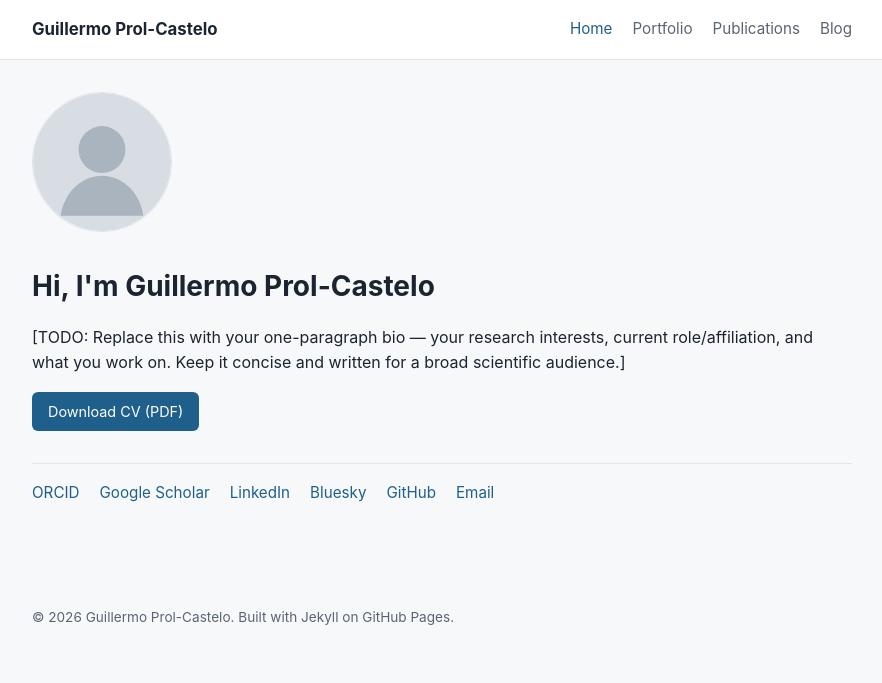
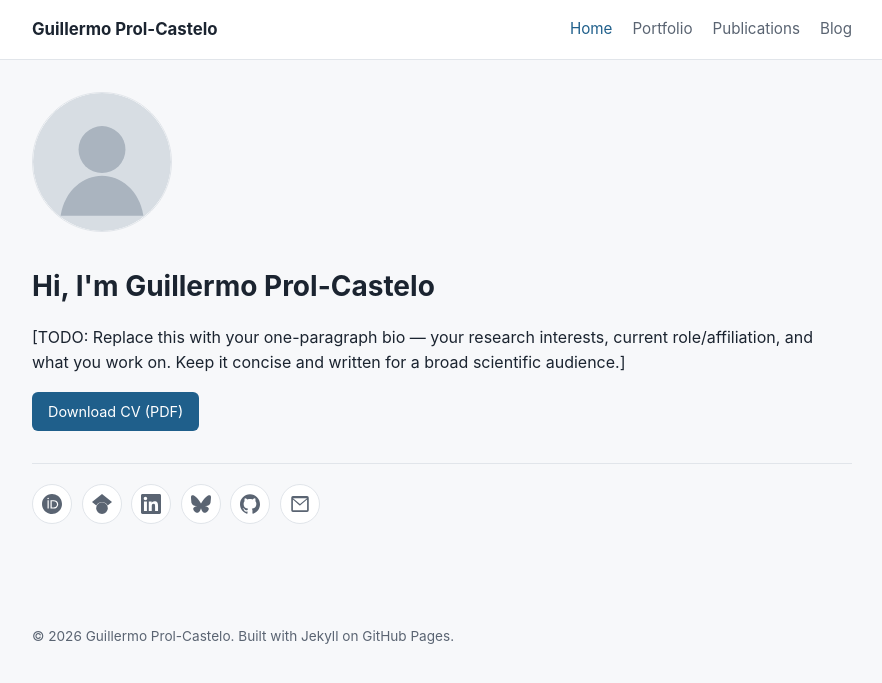
Before and after one commit to gprolcastelo/gpcastelo.github.io, a Jekyll site: the page built from index.md, in a window 1280 px wide. Shown: the top 683 px of the page, without its empty margins (198-1080 px from the left). Built offline with Jekyll 4.4.1, drawn with Linux system fonts in a browser that asks for light colours.

Commit message:
Fix broken tab links and add icon-based quick links
The global permalink config in _config.yml was setting Jekyll's
site-wide permalink_style, which silently turned portfolio.html,
publications.html, and blog.html into portfolio/index.html,
publications/index.html, and blog/index.html — while the nav still
linked to the old .html paths, causing 404s on every tab but Home.
Scope the custom permalink to posts only via front-matter defaults
instead.

Also explicitly disable the theme (github-pages defaults to
jekyll-theme-primer when none is set), which was generating an
unused assets/css/style.css.

Replace the text quick links on the home page with circular icon
buttons (ORCID, Google Scholar, LinkedIn, Bluesky, GitHub, email),
using inline SVG brand icons and accessible labels.

```diff
--- a/_config.yml
+++ b/_config.yml
@@ -4,10 +4,9 @@ url: "https://gpcastelo.github.io"
 baseurl: ""
 
 markdown: kramdown
+theme: null
 plugins:
   - jekyll-feed
-
-permalink: /blog/:title/
 
 defaults:
   - scope:
@@ -15,6 +14,7 @@ defaults:
       type: "posts"
     values:
       layout: "post"
+      permalink: "/blog/:title/"
   - scope:
       path: ""
     values:
@@ -25,3 +25,6 @@ exclude:
   - Gemfile.lock
   - README.md
   - LICENSE
+  - vendor
+  - .bundle
+  - node_modules
--- a/_data/social.yml
+++ b/_data/social.yml
@@ -1,12 +1,18 @@
 - label: "ORCID"
+  icon: "orcid"
   url: "https://orcid.org/XXXX-XXXX-XXXX-XXXX"   # TODO: replace with your ORCID URL
 - label: "Google Scholar"
+  icon: "scholar"
   url: "https://scholar.google.com/citations?user=XXXXXXX"   # TODO: replace with your Scholar profile
 - label: "LinkedIn"
+  icon: "linkedin"
   url: "https://www.linkedin.com/in/XXXXXXX"   # TODO: replace with your LinkedIn profile
 - label: "Bluesky"
+  icon: "bluesky"
   url: "https://bsky.app/profile/XXXXXXX"   # TODO: replace with your Bluesky handle
 - label: "GitHub"
+  icon: "github"
   url: "https://github.com/gpcastelo"
 - label: "Email"
+  icon: "email"
   url: "mailto:galileomilkharmonica@duck.com"
--- /dev/null
+++ b/_includes/icon.html
@@ -0,0 +1,14 @@
+{% case include.icon %}
+{% when "orcid" %}
+<svg viewBox="0 0 24 24" xmlns="http://www.w3.org/2000/svg" aria-hidden="true"><path d="M12 0C5.372 0 0 5.372 0 12s5.372 12 12 12 12-5.372 12-12S18.628 0 12 0zM7.369 4.378c.525 0 .947.431.947.947s-.422.947-.947.947a.95.95 0 0 1-.947-.947c0-.525.422-.947.947-.947zm-.722 3.038h1.444v10.041H6.647V7.416zm3.562 0h3.9c3.712 0 5.344 2.653 5.344 5.025 0 2.578-2.016 5.025-5.325 5.025h-3.919V7.416zm1.444 1.303v7.444h2.297c3.272 0 4.022-2.484 4.022-3.722 0-2.016-1.284-3.722-4.097-3.722h-2.222z"/></svg>
+{% when "scholar" %}
+<svg viewBox="0 0 24 24" xmlns="http://www.w3.org/2000/svg" aria-hidden="true"><path d="M5.242 13.769L0 9.5 12 0l12 9.5-5.242 4.269C17.548 11.249 14.978 9.5 12 9.5c-2.977 0-5.548 1.748-6.758 4.269zM12 10a7 7 0 1 0 0 14 7 7 0 0 0 0-14z"/></svg>
+{% when "linkedin" %}
+<svg viewBox="0 0 24 24" xmlns="http://www.w3.org/2000/svg" aria-hidden="true"><path d="M20.447 20.452h-3.554v-5.569c0-1.328-.027-3.037-1.852-3.037-1.853 0-2.136 1.445-2.136 2.939v5.667H9.351V9h3.414v1.561h.046c.477-.9 1.637-1.85 3.37-1.85 3.601 0 4.267 2.37 4.267 5.455v6.286zM5.337 7.433c-1.144 0-2.063-.926-2.063-2.065 0-1.138.92-2.063 2.063-2.063 1.14 0 2.064.925 2.064 2.063 0 1.139-.925 2.065-2.064 2.065zm1.782 13.019H3.555V9h3.564v11.452zM22.225 0H1.771C.792 0 0 .774 0 1.729v20.542C0 23.227.792 24 1.771 24h20.451C23.2 24 24 23.227 24 22.271V1.729C24 .774 23.2 0 22.222 0h.003z"/></svg>
+{% when "bluesky" %}
+<svg viewBox="0 0 24 24" xmlns="http://www.w3.org/2000/svg" aria-hidden="true"><path d="M5.202 2.857C7.954 4.922 10.913 9.11 12 11.358c1.087-2.247 4.046-6.436 6.798-8.501C20.783 1.366 24 .213 24 3.883c0 .732-.42 6.156-.667 7.037-.856 3.061-3.978 3.842-6.755 3.37 4.854.826 6.089 3.562 3.422 6.299-5.065 5.196-7.28-1.304-7.847-2.97-.104-.305-.152-.448-.153-.327 0-.121-.05.022-.153.327-.568 1.666-2.782 8.166-7.847 2.97-2.667-2.737-1.432-5.473 3.422-6.3-2.777.473-5.899-.308-6.755-3.369C.42 10.04 0 4.615 0 3.883c0-3.67 3.217-2.517 5.202-1.026"/></svg>
+{% when "github" %}
+<svg viewBox="0 0 24 24" xmlns="http://www.w3.org/2000/svg" aria-hidden="true"><path d="M12 .297c-6.63 0-12 5.373-12 12 0 5.303 3.438 9.8 8.205 11.385.6.113.82-.258.82-.577 0-.285-.01-1.04-.015-2.04-3.338.724-4.042-1.61-4.042-1.61C4.422 18.07 3.633 17.7 3.633 17.7c-1.087-.744.084-.729.084-.729 1.205.084 1.838 1.236 1.838 1.236 1.07 1.835 2.809 1.305 3.495.998.108-.776.417-1.305.76-1.605-2.665-.3-5.466-1.332-5.466-5.93 0-1.31.465-2.38 1.235-3.22-.135-.303-.54-1.523.105-3.176 0 0 1.005-.322 3.3 1.23.96-.267 1.98-.399 3-.405 1.02.006 2.04.138 3 .405 2.28-1.552 3.285-1.23 3.285-1.23.645 1.653.24 2.873.12 3.176.765.84 1.23 1.91 1.23 3.22 0 4.61-2.805 5.625-5.475 5.92.42.36.81 1.096.81 2.22 0 1.606-.015 2.896-.015 3.286 0 .315.21.69.825.57C20.565 22.092 24 17.592 24 12.297c0-6.627-5.373-12-12-12"/></svg>
+{% when "email" %}
+<svg viewBox="0 0 24 24" xmlns="http://www.w3.org/2000/svg" aria-hidden="true"><path d="M1.5 4.5A2 2 0 0 1 3.5 2.5h17a2 2 0 0 1 2 2v15a2 2 0 0 1-2 2h-17a2 2 0 0 1-2-2v-15zm2.06.5L12 12.06 20.44 5H3.56zM20.5 6.68l-8.06 6.8a1 1 0 0 1-1.28 0L3.5 6.68V19.5h17V6.68z"/></svg>
+{% endcase %}
--- a/_layouts/home.html
+++ b/_layouts/home.html
@@ -15,7 +15,12 @@ layout: default
 
 <ul class="quicklinks">
   {% for link in site.data.social %}
-  <li><a href="{{ link.url }}" target="_blank" rel="noopener">{{ link.label }}</a></li>
+  <li>
+    <a href="{{ link.url }}" title="{{ link.label }}" aria-label="{{ link.label }}" target="_blank" rel="noopener">
+      {% include icon.html icon=link.icon %}
+      <span class="visually-hidden">{{ link.label }}</span>
+    </a>
+  </li>
   {% endfor %}
 </ul>
 
--- a/assets/css/main.css
+++ b/assets/css/main.css
@@ -127,20 +127,47 @@ body {
   list-style: none;
   display: flex;
   flex-wrap: wrap;
-  gap: 0.75rem 1.25rem;
-  padding: 1rem 0 0;
+  gap: 0.6rem;
+  padding: 1.25rem 0 0;
   margin: 0;
   border-top: 1px solid var(--color-border);
 }
 
 .quicklinks a {
-  color: var(--color-accent);
-  text-decoration: none;
-  font-size: 0.95rem;
+  display: flex;
+  align-items: center;
+  justify-content: center;
+  width: 40px;
+  height: 40px;
+  border-radius: 50%;
+  background: var(--color-surface);
+  border: 1px solid var(--color-border);
+  color: var(--color-muted);
+  transition: color 0.15s ease, border-color 0.15s ease, background 0.15s ease;
+}
+
+.quicklinks svg {
+  width: 20px;
+  height: 20px;
+  fill: currentColor;
 }
 
 .quicklinks a:hover {
-  text-decoration: underline;
+  color: var(--color-accent);
+  border-color: var(--color-accent);
+  background: var(--color-bg);
+}
+
+.visually-hidden {
+  position: absolute;
+  width: 1px;
+  height: 1px;
+  padding: 0;
+  margin: -1px;
+  overflow: hidden;
+  clip: rect(0, 0, 0, 0);
+  white-space: nowrap;
+  border: 0;
 }
 
 /* Generic page */
```
